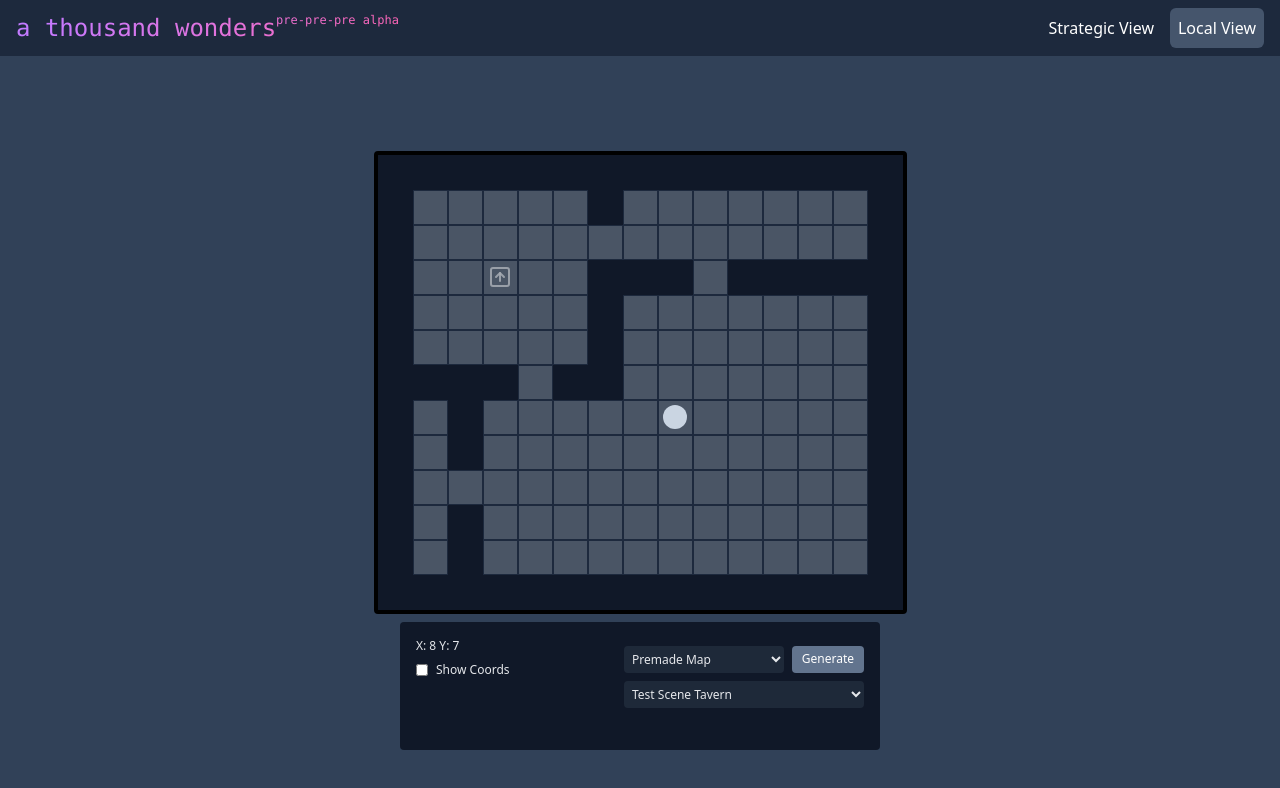
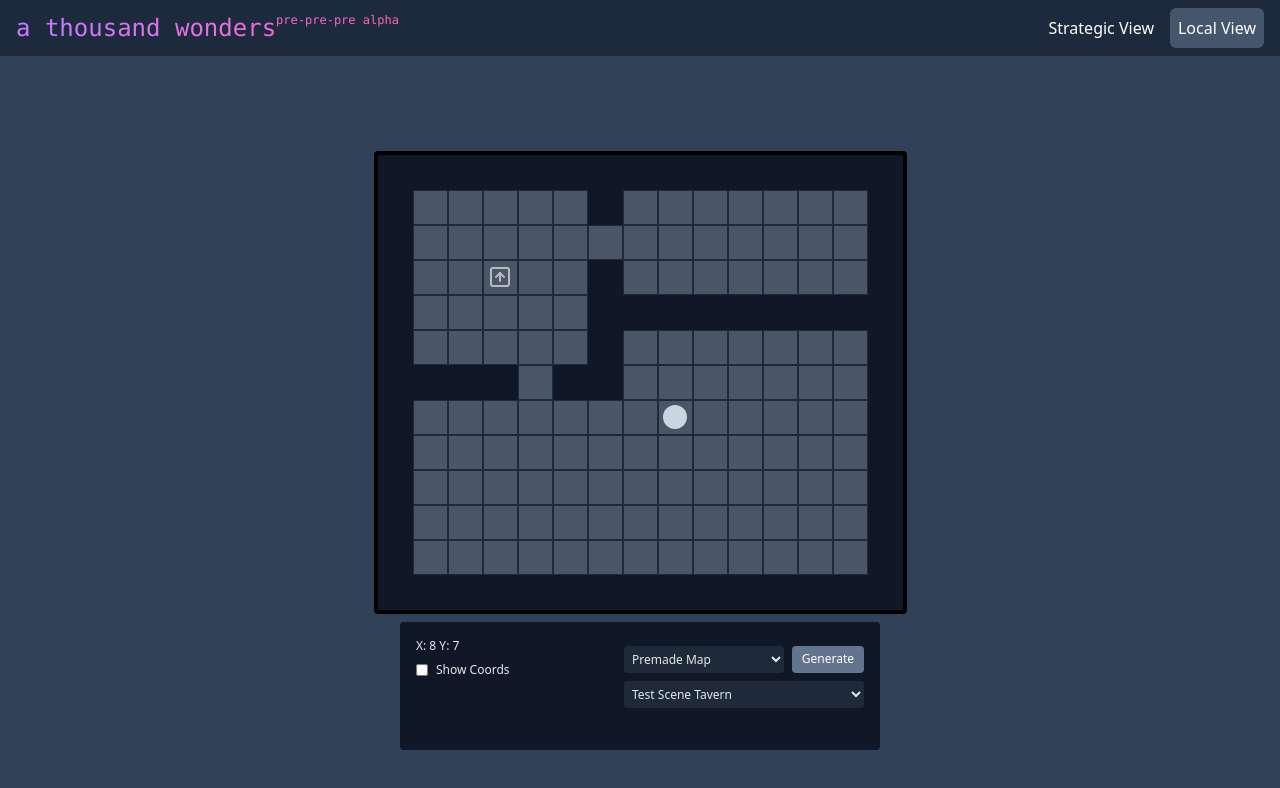
Before and after one commit to senadev42/aThousandWonders, a React (Vite) app: page / in a window 1280 px wide. Shown: the top 788 px of the page. Built offline with nearby package versions, Linux system fonts and the light colour scheme.

Commit message:
A-30 remove dependence on padding

```diff
--- a/src/components/GridMap/GridMapComponent.tsx
+++ b/src/components/GridMap/GridMapComponent.tsx
@@ -31,11 +31,17 @@ const GridMapComponent = () => {
     endY: 0,
   };
 
+  const centerOnXPlane =
+    currentScene.width < VIEWPORT_WIDTH ? "justify-center" : "";
+
+  const centerOnYPlane =
+    currentScene.height < VIEWPORT_HEIGHT ? "items-center" : "";
+
   return (
-    <div className="flex flex-col gap-2 items-center justify-start w-full mt-10">
+    <div className="flex flex-col gap-2 items-center justify-start w-full mt-10 ">
       <div
         ref={scrollRef}
-        className="border-4 border-black rounded bg-gray-900 overflow-auto flex scrollbar-none"
+        className={`border-4 border-black rounded bg-gray-900 overflow-auto flex ${centerOnXPlane} ${centerOnYPlane} scrollbar-none`}
         style={{
           width: `${VIEWPORT_WIDTH * CELL_SIZE + 8}px`,
           height: `${VIEWPORT_HEIGHT * CELL_SIZE + 8}px`,
@@ -131,7 +137,7 @@ const MapCell: React.FC<MapCellProps> = React.memo(
     const revealedColorClass = "bg-gray-600";
     const hiddenColorClass = "bg-gray-800";
 
-    const opacityClass = isWall
+    const bgColorClass = isWall
       ? wallColorClass
       : cell.revealed
       ? revealedColorClass
@@ -139,7 +145,7 @@ const MapCell: React.FC<MapCellProps> = React.memo(
 
     return (
       <div
-        className={`w-full h-full flex items-center justify-center hover:brightness-134 ${opacityClass}`}
+        className={`w-full h-full flex items-center justify-center hover:brightness-134 ${bgColorClass}`}
         onClick={onInteract}
       >
         {!isWall && debugSettings.showCoords && (
@@ -149,17 +155,12 @@ const MapCell: React.FC<MapCellProps> = React.memo(
         )}
 
         {cell.transitionId && (
-          <span className="absolute inset-0 flex items-center justify-center z-10 text-[0.6rem] opacity-50">
-            <div
-              className="  w-6 h-6 rounded-md transition-all duration-75 ease-out
-            animate-player-move"
-            >
-              {cell.transitionId.startsWith("down") ? (
-                <SquareArrowDown />
-              ) : (
-                <SquareArrowUp />
-              )}
-            </div>
+          <span className="absolute inset-0 flex items-center justify-center z-10 text-[0.6rem] opacity-60 text-white">
+            {cell.transitionId.startsWith("down") ? (
+              <SquareArrowDown />
+            ) : (
+              <SquareArrowUp />
+            )}
           </span>
         )}
       </div>
--- a/src/components/GridMap/scenes/sceneProcessor.ts
+++ b/src/components/GridMap/scenes/sceneProcessor.ts
@@ -61,9 +61,6 @@ const processScene = (scene: RawScene): Scene => {
     });
   }
 
-  console.log("processed transitions: ");
-  console.log(scene.transitions);
-
   return {
     sceneType: SceneType.PREMADE,
     sceneId: scene.id,
--- a/src/components/GridMap/scenes/testTavernScene.json
+++ b/src/components/GridMap/scenes/testTavernScene.json
@@ -5,15 +5,15 @@
         "X X X X X X X X X X X X X X X",
         "X O O O O O X O O O O O O O X",
         "X O O O O O O O O O O O O O X",
-        "X O O O O O X X X O X X X X X",
         "X O O O O O X O O O O O O O X",
+        "X O O O O O X X X X X X X X X",
         "X O O O O O X O O O O O O O X",
         "X X X X O X X O O O O O O O X",
-        "X O X O O O O O O O O O O O X",
-        "X O X O O O O O O O O O O O X",
         "X O O O O O O O O O O O O O X",
-        "X O X O O O O O O O O O O O X",
-        "X O X O O O O O O O O O O O X",
+        "X O O O O O O O O O O O O O X",
+        "X O O O O O O O O O O O O O X",
+        "X O O O O O O O O O O O O O X",
+        "X O O O O O O O O O O O O O X",
         "X X X X X X X X X X X X X X X"
     ],
     "transitions": {
@@ -22,8 +22,8 @@
             "positionX": 3,
             "positionY": 3,
             "targetSceneId": "tavern_smol",
-            "targetX": 7,
-            "targetY": 6
+            "targetX": 3,
+            "targetY": 4
         }
     }
 }
--- a/src/components/GridMap/store/actions.ts
+++ b/src/components/GridMap/store/actions.ts
@@ -74,11 +74,13 @@ export const useTravelActions = () => {
         if (!newLoadedScene)
           throw new Error(`Scene ${sceneParams.sceneId} not found`);
 
-        state.currentScene = padSceneToViewport(
-          newLoadedScene,
-          VIEWPORT_WIDTH,
-          VIEWPORT_HEIGHT
-        );
+        // newLoadedScene = padSceneToViewport(
+        //   newLoadedScene,
+        //   VIEWPORT_WIDTH,
+        //   VIEWPORT_HEIGHT
+        // );
+
+        state.currentScene = newLoadedScene;
 
         break;
       }
@@ -100,7 +102,7 @@ export const useTravelActions = () => {
 
       console.log("transitionId: ", transitionId);
 
-      console.log(state.currentScene);
+      console.log(state.currentScene.transitions);
 
       if (!transition) throw new Error("Invalid transition ID");
 
@@ -115,9 +117,7 @@ export const useTravelActions = () => {
           y: transition.targetY,
         },
       });
-    }
-
-    movePlayer(x, y);
+    } else movePlayer(x, y);
   };
 
   /**
```
